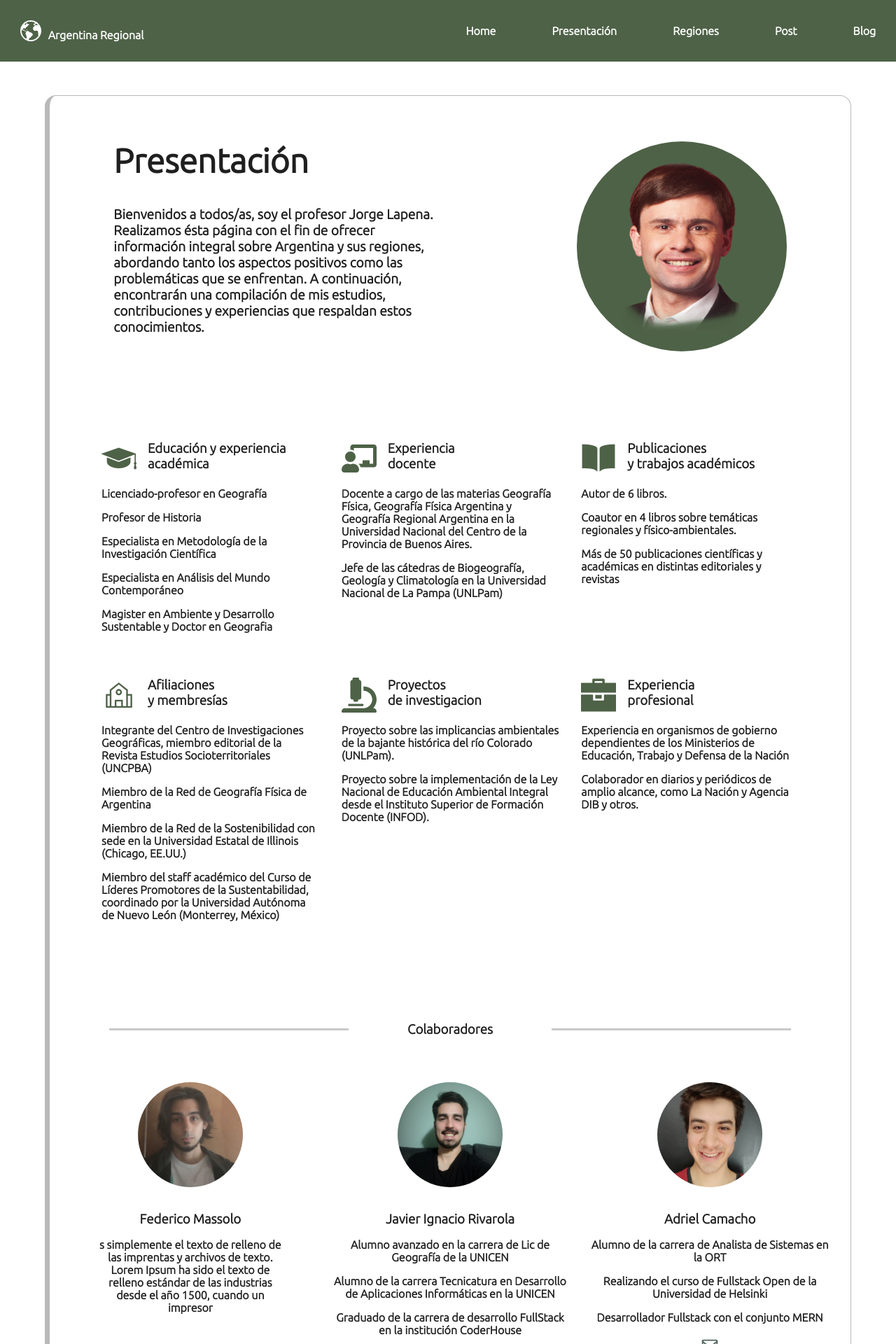
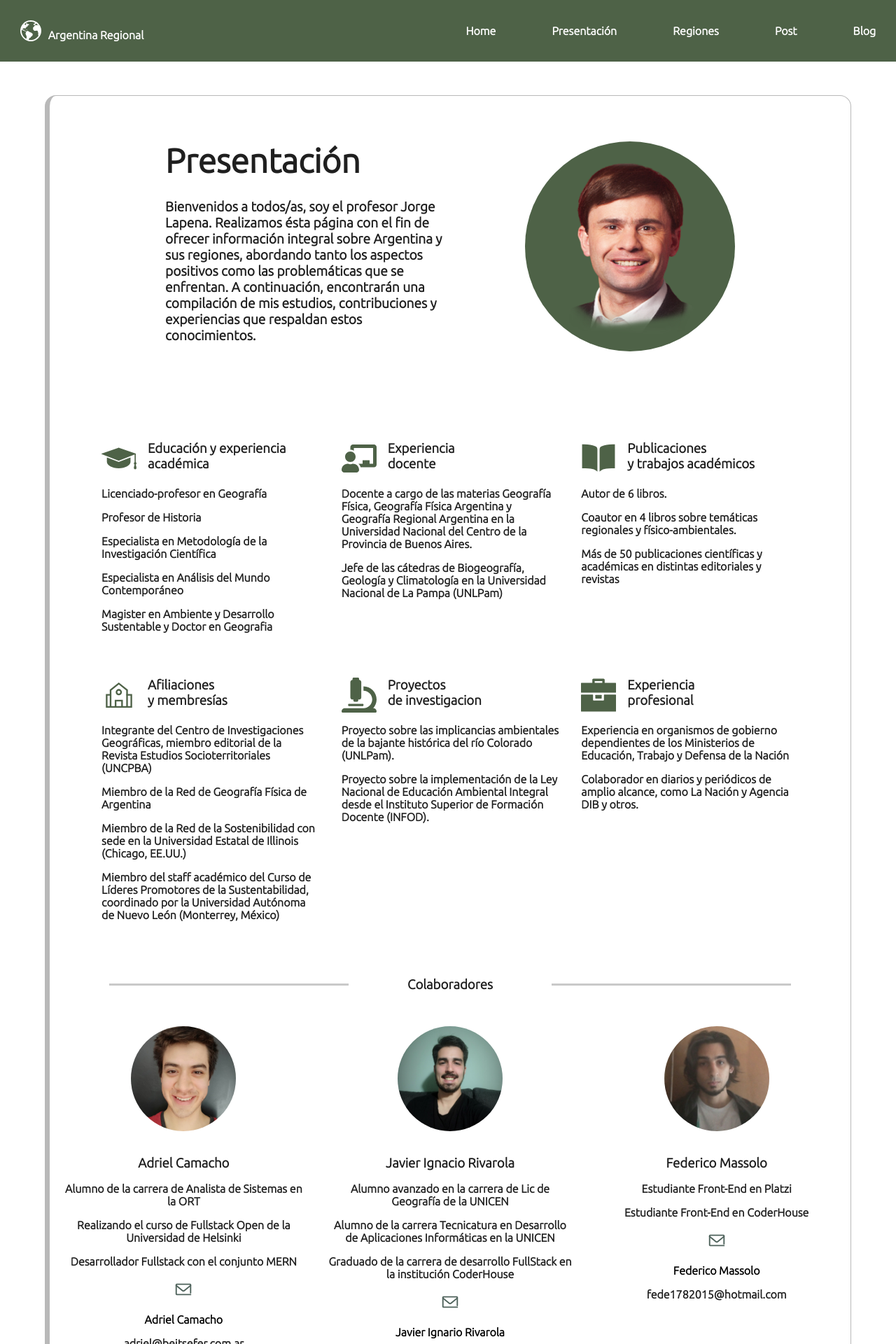
Before and after one commit to Tech-Tribe-Pals/Argentina_regional, a React (Vite) app: page /sobremi in a window 1280 px wide. Shown: the top 1920 px of the page at 70% size. Built offline with nearby package versions, Linux system fonts and the light colour scheme.

Commit message:
Presentacion MediaQuery Celular Hecha

```diff
--- a/src/components/Header.jsx
+++ b/src/components/Header.jsx
@@ -4,6 +4,7 @@ import styled from "styled-components";
 import { HeaderContext } from "../context/HeaderContext";
 
 const Header = () => {
+
   const [dropdownOpen, setDropdownOpen] = useState(false);
   const dropdownRef = useRef(null);
 
@@ -28,6 +29,8 @@ const Header = () => {
   const location = useLocation();
 
   useEffect(() => {
+    window.scrollTo(0, 0);
+
     if (location.pathname === "/") {
       setPath(location.pathname);
     } else {
--- a/src/pages/SobreMi.jsx
+++ b/src/pages/SobreMi.jsx
@@ -1,6 +1,7 @@
 import styled from "styled-components";
 
 const ContainerInfo = styled.main`
+  overflow-x: hidden;
   width: 100%;
   margin-top: 3rem;
   color: #1f1f1f;
@@ -40,7 +41,7 @@ const Separator = styled.div`
   }
 `;
 
-const Article = styled.article`
+const ArticlePresentacion = styled.article`
   width: 100%;
   display: flex;
   flex-flow: row wrap;
@@ -74,8 +75,40 @@ const Article = styled.article`
     }
   }
 
+  @media (max-width: 767.98px) {
+    .Prontuario {
+      flex-flow: column-reverse;
+    }
+    align-items: center;
+    flex-direction: column !important;
+  }
+`;
+
+const Article = styled.article`
+  width: 100%;
+  display: flex;
+  flex-flow: row wrap;
+  justify-content: space-evenly;
+
+  div {
+    margin: 3rem 1rem 1rem 1rem;
+    flex: 1 0 30%;
+    display: flex;
+    flex-direction: column;
+
+    li {
+      margin-top: 1rem;
+      list-style: none;
+    }
+  }
+
   &:not(:last-child) {
     margin-bottom: 4rem;
+  }
+
+  @media (max-width: 767.98px) {
+    align-items: center;
+    flex-direction: column !important;
   }
 `;
 
@@ -106,6 +139,18 @@ const ContentWrapper = styled.div`
   }
 `;
 
+const ContainerProfe = styled.div`
+  width: 90%;
+
+  display: flex;
+  flex-direction: row;
+  justify-content: center;
+  @media (max-width: 767.98px) {
+    align-items: center;
+    flex-direction: column;
+  }
+`;
+
 const ContentWrapperOne = styled.div`
   display: flex;
   flex-flow: row wrap;
@@ -117,6 +162,22 @@ const ContentWrapperOne = styled.div`
     margin-top: 1rem;
     width: 80%;
     font-size: 1.2rem;
+  }
+
+  @media (max-width: 767.98px) {
+
+    justify-content:center;
+    h2 {
+      text-align: center;
+      font-size: 3rem;
+    }
+
+    width: 90%;
+    p {margin-top:2rem;
+      font-size: 1.1rem;
+      text-align: center;
+      width: 100% !important;
+    }
   }
 `;
 
@@ -149,7 +210,8 @@ export default function SobreMi() {
   return (
     <ContainerInfo>
       <Section>
-        <Article>
+        <ArticlePresentacion>
+          <ContainerProfe>
             <ContentWrapperOne>
               <h2>Presentación</h2>
               <p>
@@ -164,11 +226,15 @@ export default function SobreMi() {
             <PictureProfe>
               <img src="/Presentacion/Jorge_Lapena.png" alt="JorgeLapena" />
             </PictureProfe>
-
+          </ContainerProfe>
           <div className="Prontuario">
             <div>
               <figure>
-                <img src="./Presentacion/Estudios.svg" width={50} alt="Icono1" />
+                <img
+                  src="./Presentacion/Estudios.svg"
+                  width={50}
+                  alt="Icono1"
+                />
                 <h3>Educación y experiencia académica</h3>
               </figure>
               <ul>
@@ -186,7 +252,11 @@ export default function SobreMi() {
             </div>
             <div>
               <figure>
-                <img src="/Presentacion/Experiencia.svg" width={50} alt="Icono2" />
+                <img
+                  src="/Presentacion/Experiencia.svg"
+                  width={50}
+                  alt="Icono2"
+                />
                 <h3>
                   Experiencia <br /> docente
                 </h3>
@@ -206,7 +276,11 @@ export default function SobreMi() {
             </div>
             <div>
               <figure>
-                <img src="/Presentacion/Publicaciones.svg" width={50} alt="Icono3" />
+                <img
+                  src="/Presentacion/Publicaciones.svg"
+                  width={50}
+                  alt="Icono3"
+                />
                 <h3>
                   Publicaciones <br /> y trabajos académicos
                 </h3>
@@ -225,7 +299,11 @@ export default function SobreMi() {
             </div>
             <div>
               <figure>
-                <img src="/Presentacion/Afiliaciones.svg" width={50} alt="Icono4" />
+                <img
+                  src="/Presentacion/Afiliaciones.svg"
+                  width={50}
+                  alt="Icono4"
+                />
                 <h3>
                   Afiliaciones <br /> y membresías
                 </h3>
@@ -273,7 +351,11 @@ export default function SobreMi() {
             </div>
             <div>
               <figure>
-                <img src="/Presentacion/Portfolio.svg" width={50} alt="Icono6" />
+                <img
+                  src="/Presentacion/Portfolio.svg"
+                  width={50}
+                  alt="Icono6"
+                />
                 <h3>
                   Experiencia <br /> profesional
                 </h3>
@@ -290,7 +372,7 @@ export default function SobreMi() {
               </ul>
             </div>
           </div>
-        </Article>
+        </ArticlePresentacion>
 
         <Separator>
           <span></span> <h3>Colaboradores</h3>
@@ -300,14 +382,38 @@ export default function SobreMi() {
         <Article className="Nosotros">
           <ContentWrapper>
             <Picture>
-              <img src="/Presentacion/Fede.jfif" width={150} alt="FedericoMassolo" />
+              <img
+                src="./Presentacion/Adriel.jfif"
+                height={150}
+                width={150}
+                alt=""
+              />
             </Picture>
-            <h3>Federico Massolo</h3>
-            <p>
-              s simplemente el texto de relleno de las imprentas y archivos de
-              texto. Lorem Ipsum ha sido el texto de relleno estándar de las
-              industrias desde el año 1500, cuando un impresor
-            </p>
+            <h3>Adriel Camacho</h3>
+            <ul>
+              <li>Alumno de la carrera de Analista de Sistemas en la ORT</li>
+              <li>
+                Realizando el curso de Fullstack Open de la Universidad de
+                Helsinki
+              </li>
+              <li>Desarrollador Fullstack con el conjunto MERN</li>
+              <li>
+                <img
+                  src="./Presentacion/contact.svg"
+                  width={30}
+                  alt="img-contacto"
+                />
+              </li>
+              <li>
+                <a
+                  href="https://www.linkedin.com/in/adrielcamacho/"
+                  target={"_blanc"}
+                >
+                  Adriel Camacho
+                </a>
+              </li>
+              <li>adriel@beitsefer.com.ar </li>
+            </ul>
           </ContentWrapper>
 
           <ContentWrapper>
@@ -333,7 +439,11 @@ export default function SobreMi() {
                 CoderHouse
               </li>
               <li>
-                <img src="/Presentacion/contact.svg" width={30} alt="img-contacto" />
+                <img
+                  src="/Presentacion/contact.svg"
+                  width={30}
+                  alt="img-contacto"
+                />
               </li>
               <li>
                 <a
@@ -349,31 +459,33 @@ export default function SobreMi() {
 
           <ContentWrapper>
             <Picture>
-              <img src="./Presentacion/Adriel.jfif" height={150} width={150} alt="" />
+              <img
+                src="/Presentacion/Fede.jfif"
+                width={150}
+                alt="FedericoMassolo"
+              />
             </Picture>
-            <h3>Adriel Camacho</h3>
+            <h3>Federico Massolo</h3>
             <ul>
+              <li>Estudiante Front-End en Platzi</li>
+
+              <li>Estudiante Front-End en CoderHouse</li>
               <li>
-              Alumno de la carrera de Analista de Sistemas en la ORT
-              </li>
-              <li>
-              Realizando el curso de Fullstack Open de la Universidad de Helsinki
-              </li>
-              <li>
-              Desarrollador Fullstack con el conjunto MERN
-              </li>
-              <li>
-                <img src="./Presentacion/contact.svg" width={30} alt="img-contacto" />
+                <img
+                  src="./Presentacion/contact.svg"
+                  width={30}
+                  alt="img-contacto"
+                />
               </li>
               <li>
                 <a
-                  href="https://www.linkedin.com/in/adrielcamacho/"
+                  href="https://www.linkedin.com/in/federico-massolo-55a13b238/"
                   target={"_blanc"}
                 >
-                  Adriel Camacho
+                  Federico Massolo
                 </a>
               </li>
-              <li>adriel@beitsefer.com.ar </li>
+              <li>fede1782015@hotmail.com</li>
             </ul>
           </ContentWrapper>
         </Article>
```
Also changed, not shown: src/components/Footer.jsx (line endings or trailing spaces), 1 other file (tests, documents, lock files or other folders). Lines whose indentation alone changed are shown as unchanged.
